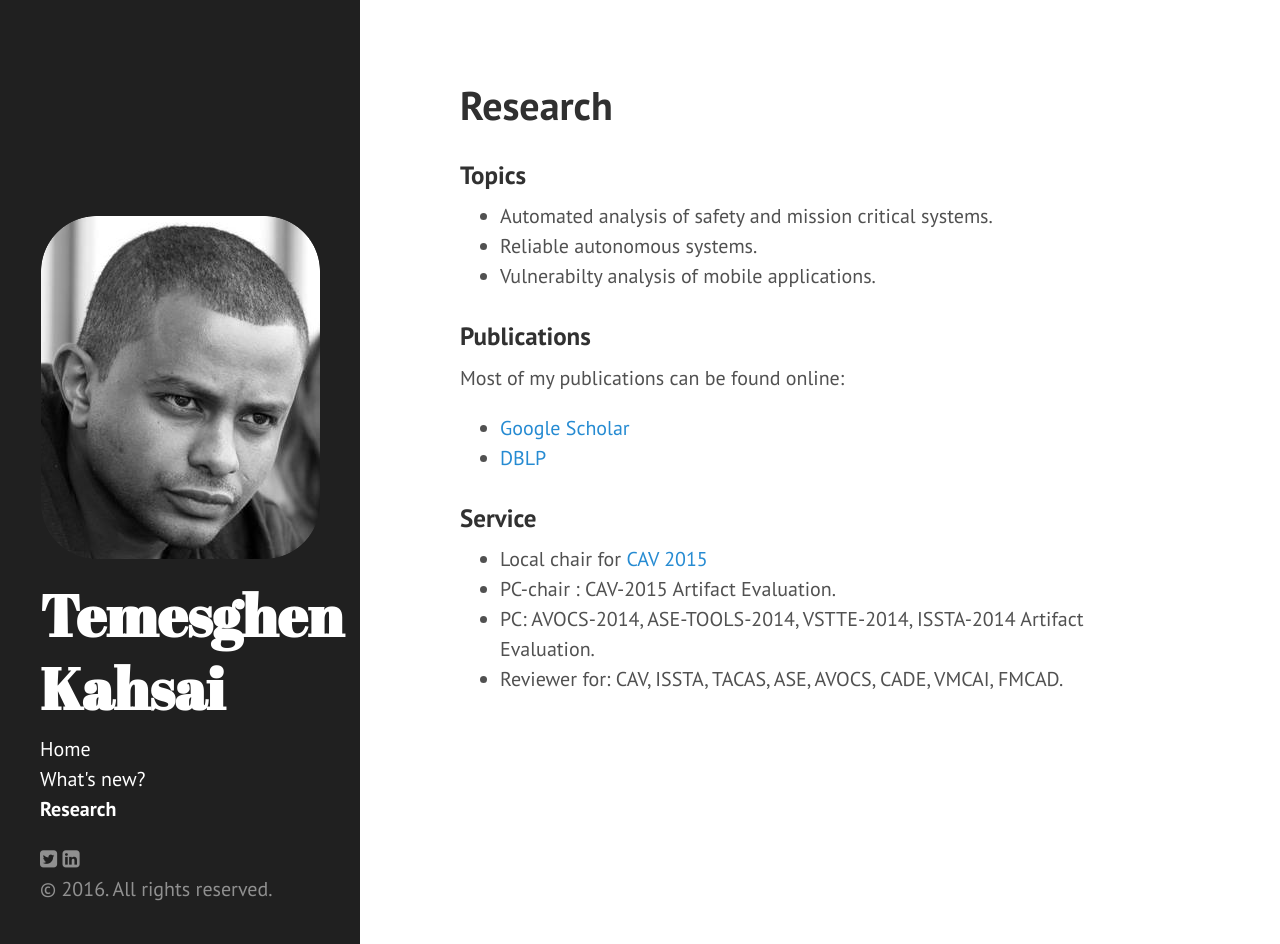
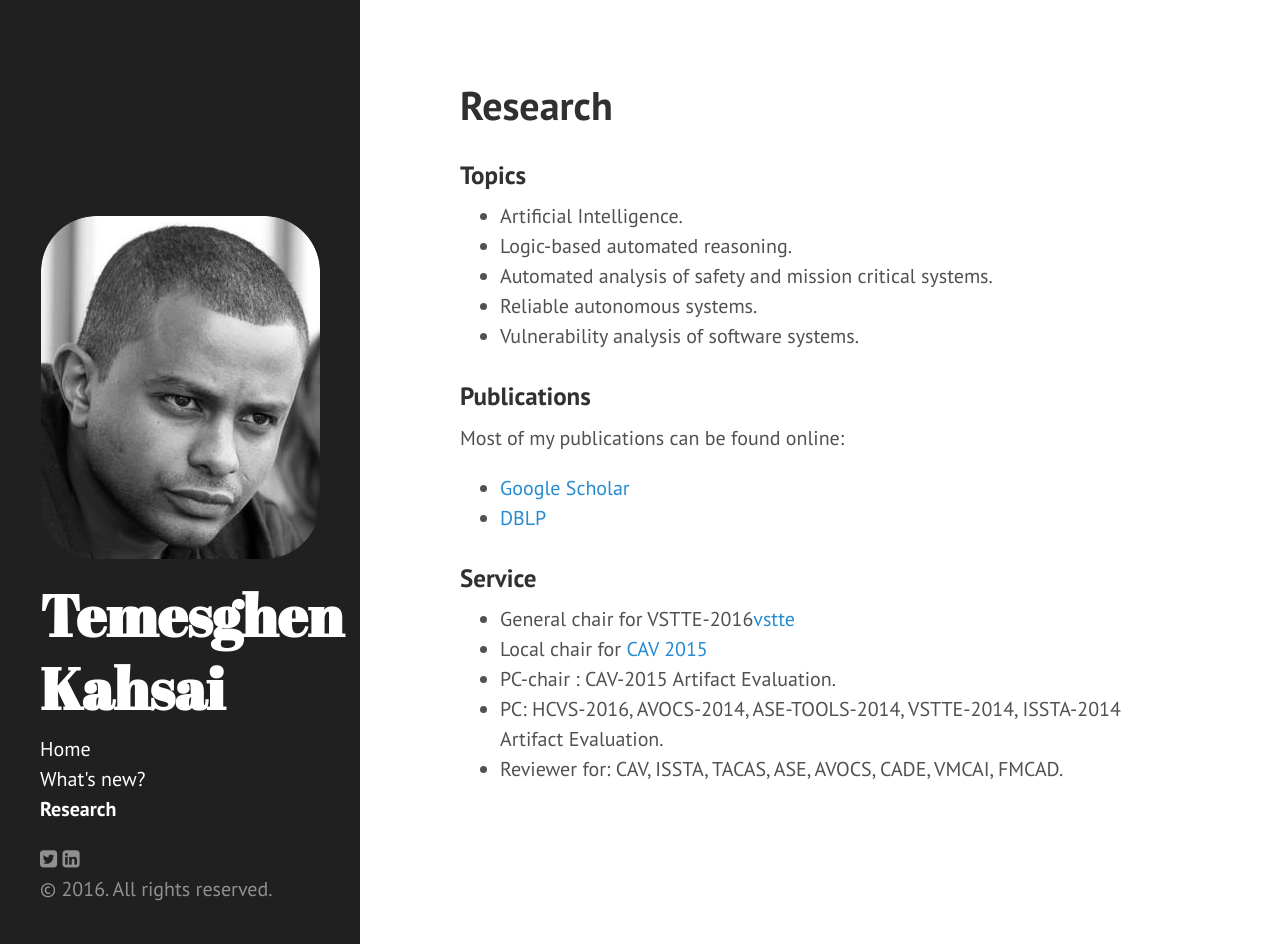
Before and after one commit to lememta/lememta.github.io, a Jekyll site: the page built from research.md, in a window 1280 px wide and 944 px high. Built offline with Jekyll 4.4.1, drawn with Linux system fonts in a browser that asks for light colours; nearby versions of some CDN libraries.

Commit message:
more updates

```diff
--- a/research.md
+++ b/research.md
@@ -6,10 +6,11 @@ permalink: /research/
 
 
 ### Topics ###
-
+* Artificial Intelligence.
+* Logic-based automated reasoning.
 * Automated analysis of safety and mission critical systems.
 * Reliable autonomous systems.
-* Vulnerabilty analysis of mobile applications.
+* Vulnerability analysis of software systems.
 
 
 ### Publications ###
@@ -20,9 +21,10 @@ Most of my publications can be found online:
 * [DBLP][dblp]
 
 ### Service ###
+* General chair for VSTTE-2016[vstte]
 * Local chair for [CAV 2015][cav15]
 * PC-chair : CAV-2015 Artifact Evaluation.
-* PC: AVOCS-2014, ASE-TOOLS-2014, VSTTE-2014, ISSTA-2014 Artifact Evaluation.
+* PC: HCVS-2016, AVOCS-2014, ASE-TOOLS-2014, VSTTE-2014, ISSTA-2014 Artifact Evaluation.
 * Reviewer for: CAV, ISSTA, TACAS, ASE, AVOCS, CADE, VMCAI, FMCAD.
 
 [gs]: http://scholar.google.com/citations?user=GbqiyDYAAAAJ&hl=en
@@ -33,3 +35,4 @@ Most of my publications can be found online:
 [mine]: www.ti.arc.nasa.gov/profile/tkahsaia/
 [cmu]: www.cmu.edu/silicon-valley/
 [cav15]: http://cav2015.org/
+[vstte]: http://www.cs.toronto.edu/~chechik/vstte16/
```
